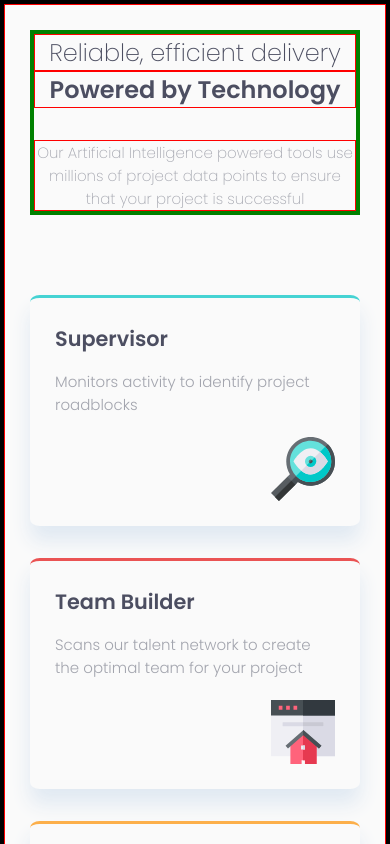
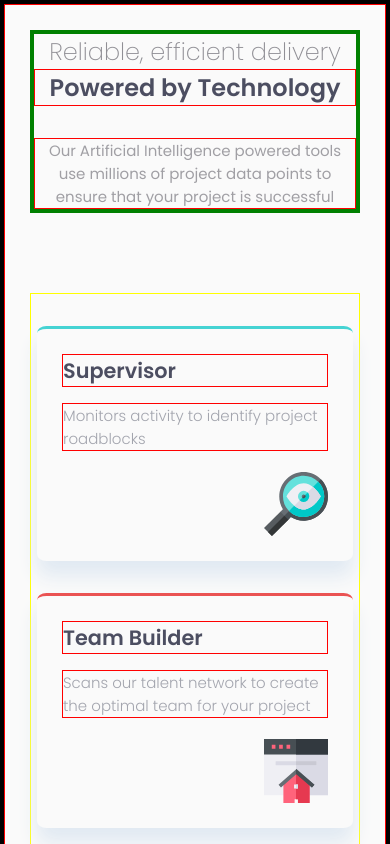
Before and after one commit to rineliniguezsosa/four-card-feature-section, a plain HTML site: page index.html in a window 390 px wide. Shown: the top 844 px of the page. Drawn offline with Linux system fonts and the light colour scheme.

Commit message:
[FEAT] Cambios en el archivo mobile.css
- estableciendo css en el elemento header, text-align center, max-width del 100%
- css en el elemento h1, quitando el tamaño y color de borde, color, removiendo la alineación de texto
- cambios en el elemento h2, removiendo la alineación de texto y comentarios
- css en el elemento p estableciendo un max-width de 550px, centrando el contenido del elemento mediante el margin, cambiando el font-weight a 400, cambiando el color, eliminando el text-align
- css en el elemento section, usando display flex para centrar los elementos y que esten en modo columna
- css en el elemento article, usamos un max-width del article de 316px para que en pantallas más grandes no se estire el elemento
- css en el elemento h3, estableciendo color y tamaño de borde
- css en el elemento span, estableciendo color y tamaño de borde
- removiendo la clase description

```diff
--- a/screens/mobile.css
+++ b/screens/mobile.css
@@ -21,18 +21,17 @@ header {
     border:4px green solid;
     width: 100%;
     margin-bottom: 5rem;
+    text-align: center;
+    max-width: 100%;
 }
 
 h1 {
     width: 100%;
-    border:1px red solid;
     font-family: "Poppins", sans-serif;
     font-weight: 200;
     font-style: normal;
-    color: hsl(234, 12%, 34%);
-    /* font-size: 0.9375rem; */
+    color:#908f95;
     font-size: 1.5rem;
-    text-align: center;
 }
 
 h2 {
@@ -42,31 +41,33 @@ h2 {
     font-weight: 600;
     font-style: normal;
     color: hsl(234, 12%, 34%);
-    /* font-size: 0.9375rem; */
     font-size: 1.5rem;
-    text-align: center;
 }
 
 p {
     width: 100%;
+    max-width: 550px;
+    margin: 0 auto;
     border:1px red solid;
     font-family: "Poppins", sans-serif;
-    font-weight: 200;
+    font-weight: 400;
     font-style: normal;
-    color: hsl(229, 6%, 66%);
+    color:#a09fa4;
     font-size: 0.9375rem;
-    /* font-size: 1.2rem; */
-    text-align: center;
     margin-top: 2rem;
 }
 
 section {
     width: 100%;
-    /* border:2px yellow solid; */
+    border:1px yellow solid;
+    display: flex;
+    flex-direction: column;
+    align-items: center;
 }
 
 article {
     width: 100%;
+    max-width: 316px;
     padding: 25px;
     height: auto;
     box-shadow: 0 15px 20px #e0e9f2;
@@ -95,19 +96,17 @@ article:nth-of-type(4){
 
 h3 {
     width: 100%;
-    /* border:1px red solid; */
+    border:1px red solid;
     font-family: "Poppins", sans-serif;
     font-weight: 600;
     font-style: normal;
     color: hsl(234, 12%, 34%);
     font-size: 1.3rem;
-    /* font-size: 1.2rem; */
-
 }
 
 span {
     width: 100%;
-    /* border:1px red solid; */
+    border:1px red solid;
     font-family: "Poppins", sans-serif;
     font-weight: 300;
     font-style: normal;
```
